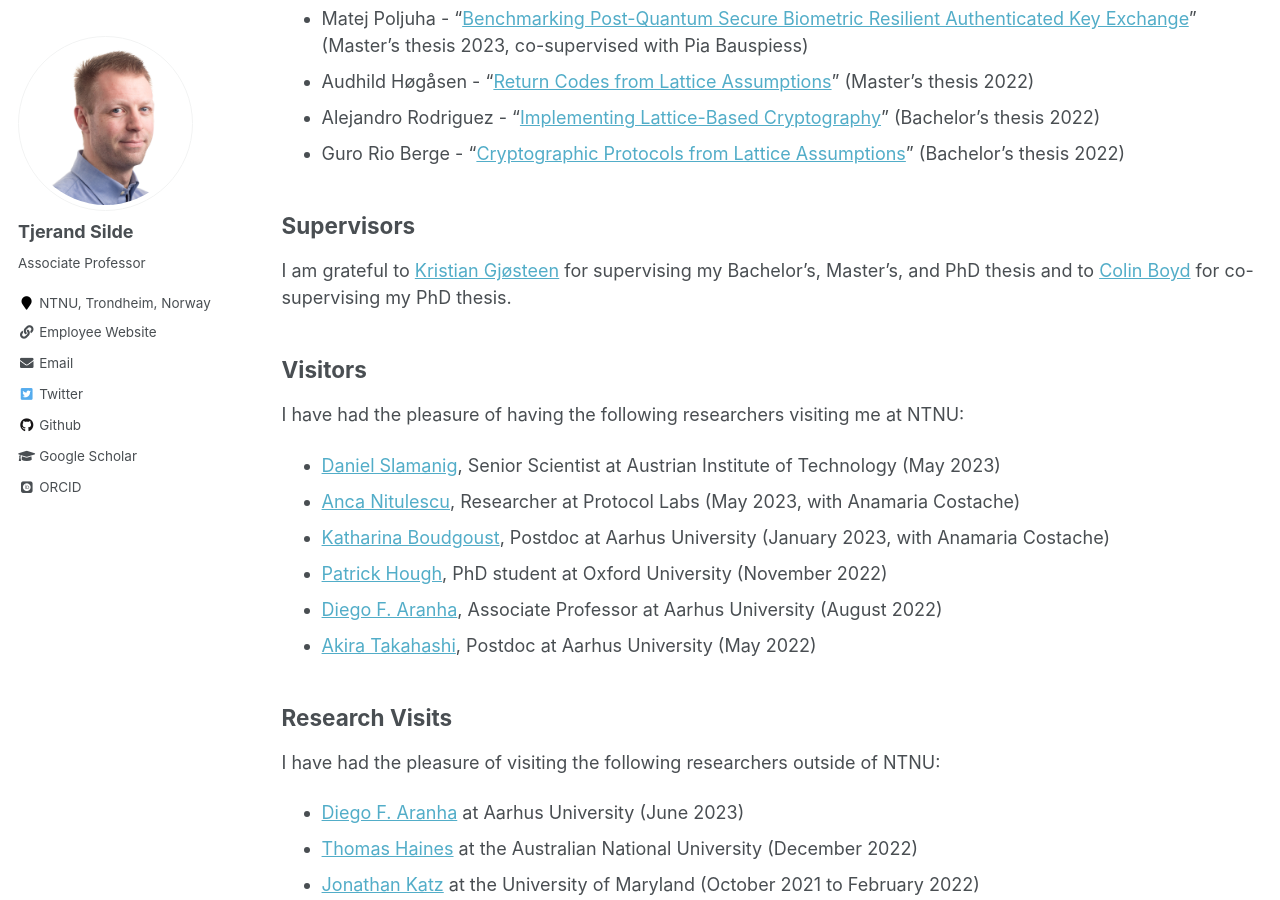
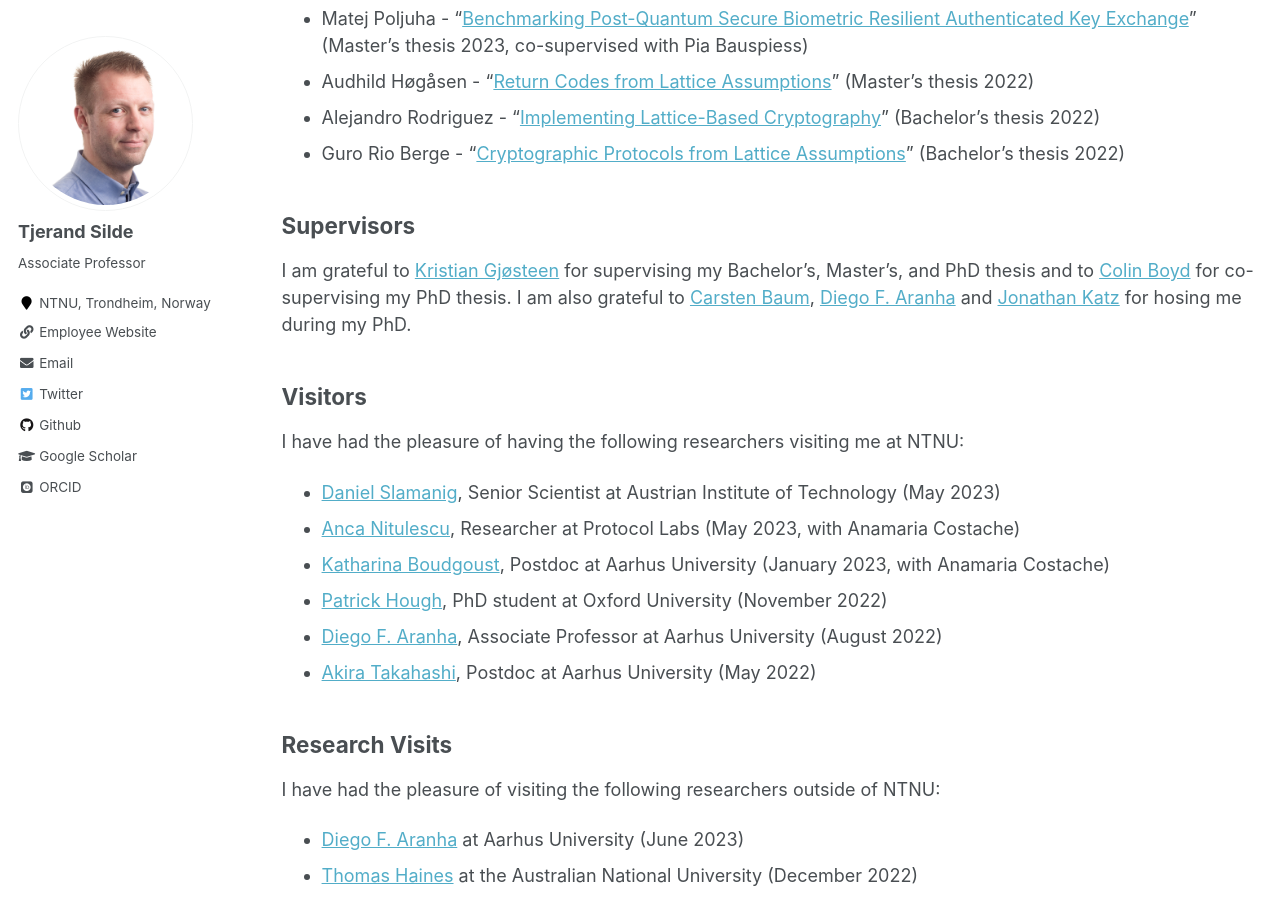
Before and after one commit to tjesi/tjesi.github.io, a Jekyll site: the page built from _pages/people.md, in a window 1280 px wide and 900 px high, scrolled down 726 px. Built offline with Jekyll 4.4.1, drawn with Linux system fonts in a browser that asks for light colours; some web fonts are replaced.

Commit message:
Update people.md

```diff
--- a/_pages/people.md
+++ b/_pages/people.md
@@ -27,7 +27,7 @@ author_profile: true
 
 ## Supervisors
 
-I am grateful to [Kristian Gjøsteen](https://www.ntnu.edu/employees/kristian.gjosteen) for supervising my Bachelor's, Master's, and PhD thesis and to [Colin Boyd](https://scholar.google.no/citations?user=CIfBKmMAAAAJ) for co-supervising my PhD thesis.
+I am grateful to [Kristian Gjøsteen](https://www.ntnu.edu/employees/kristian.gjosteen) for supervising my Bachelor's, Master's, and PhD thesis and to [Colin Boyd](https://scholar.google.no/citations?user=CIfBKmMAAAAJ) for co-supervising my PhD thesis. I am also grateful to [Carsten Baum](http://carstenbaum.com), [Diego F. Aranha](https://dfaranha.github.io) and [Jonathan Katz](https://www.cs.umd.edu/~jkatz) for hosing me during my PhD.
 
 ## Visitors
 
```
